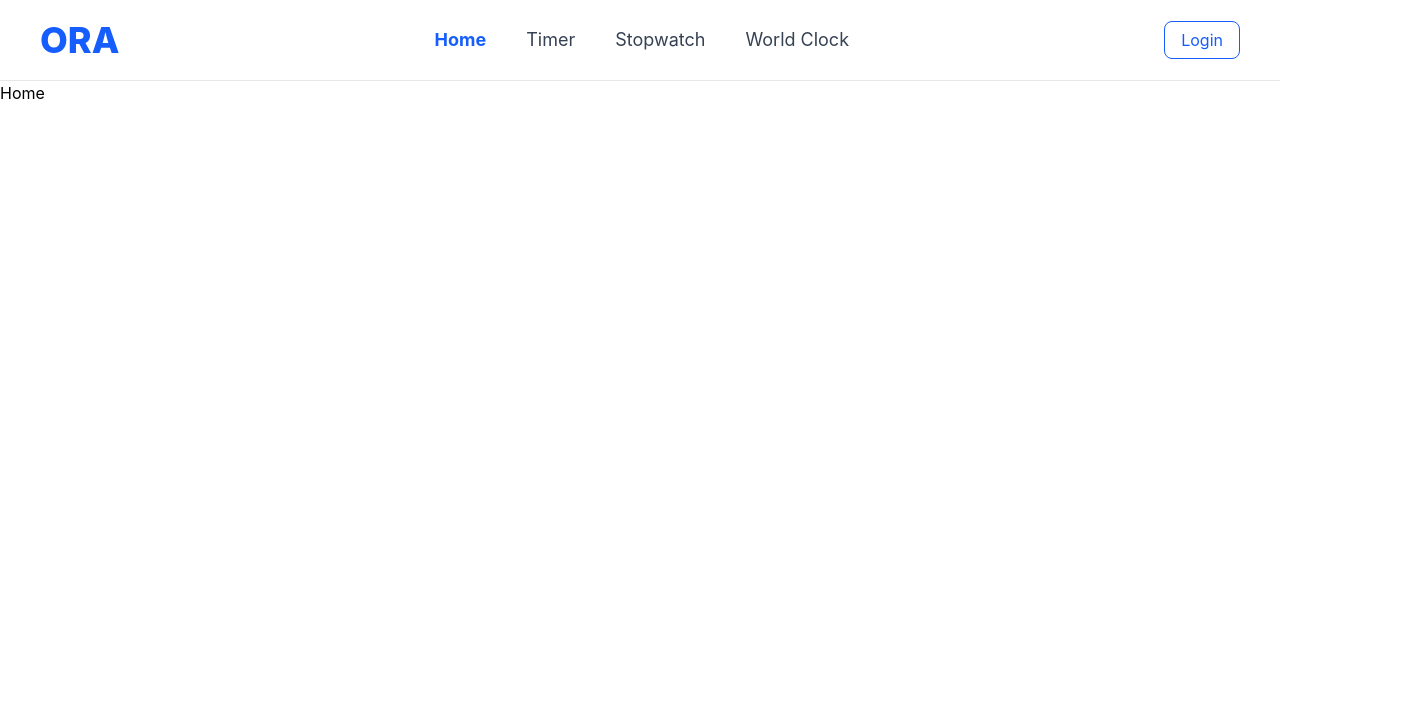
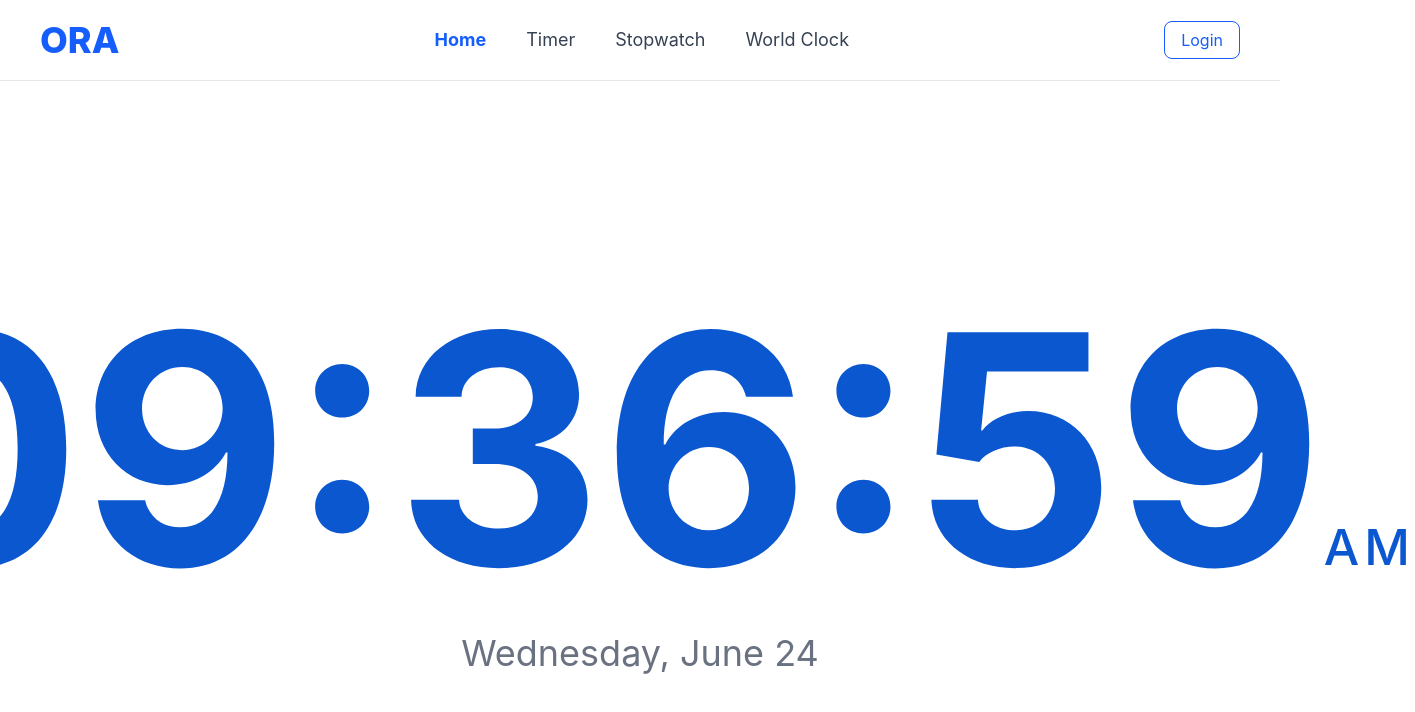
Before and after one commit to gusainyashaswi/Ora, a React (Vite) app: page / in a window 1280 px wide. Shown: the top 712 px of the page, 1415 px wide, since content can reach past the window. Built offline with nearby package versions, Linux system fonts and the light colour scheme.

Commit message:
feat: add Clock component to display current time and date

```diff
--- a/src/App.jsx
+++ b/src/App.jsx
@@ -2,6 +2,8 @@ import React from 'react'
 import AppRoutes from './Routes/AppRoutes'
 
 function App() {
+
+  const time = new Date();
   return (
     <>
       <AppRoutes/>
--- a/src/Pages/Home/Home.jsx
+++ b/src/Pages/Home/Home.jsx
@@ -1,8 +1,15 @@
 import React from 'react'
+import Clock from '../../components/Clock/Clock'
+
 
 function Home() {
   return (
-    <div>Home</div>
+    <>
+      <div className="flex items-center justify-center min-h-screen">
+        <Clock/>
+      </div>
+    </>
+
   )
 }
 
--- /dev/null
+++ b/src/components/Clock/Clock.jsx
@@ -0,0 +1,42 @@
+import React, { useEffect, useState } from "react";
+
+function Clock() {
+  const [time, setTime] = useState(new Date());
+
+  useEffect(() => {
+    const interval = setInterval(() => {
+      setTime(new Date());
+    }, 1000);
+
+    return () => clearInterval(interval);
+  }, []);
+
+  const hours = String(time.getHours() % 12 || 12).padStart(2, "0");
+  const minutes = String(time.getMinutes()).padStart(2, "0");
+  const seconds = String(time.getSeconds()).padStart(2, "0");
+
+  const ampm = time.getHours() >= 12 ? "PM" : "AM";
+
+  const date = time.toLocaleDateString("en-US", {
+    weekday: "long",
+    month: "long",
+    day: "numeric",
+  });
+
+  return (
+    <div className="flex flex-col items-center text-[#0b57d0]">
+
+      <h1 className="text-[320px] font-bold leading-none">
+        {hours}:{minutes}:{seconds}
+        <span className="text-[50px] font-medium tracking-widest">{ampm}</span>
+      </h1>
+
+      <p className="mt-6 text-4xl text-gray-500">
+        {date}
+      </p>
+
+    </div>
+  );
+}
+
+export default Clock;
```
